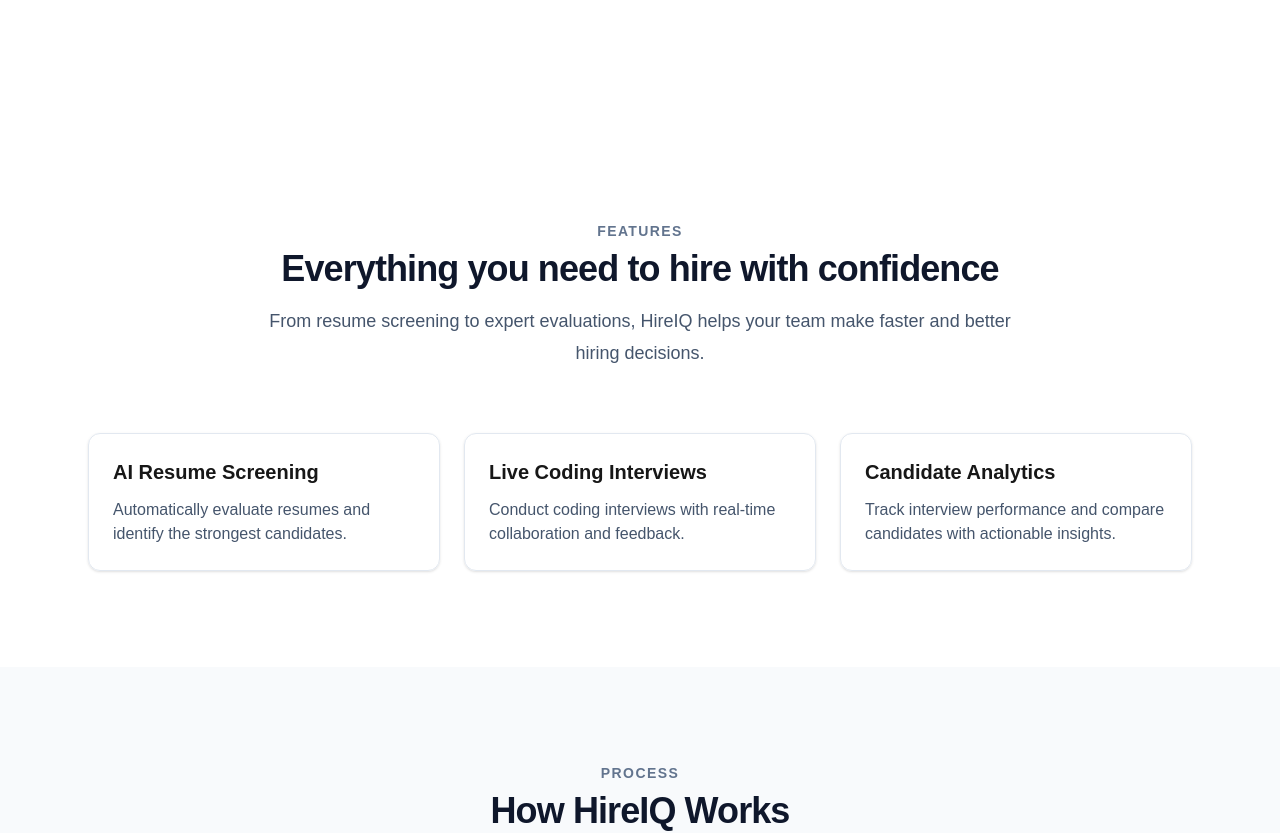
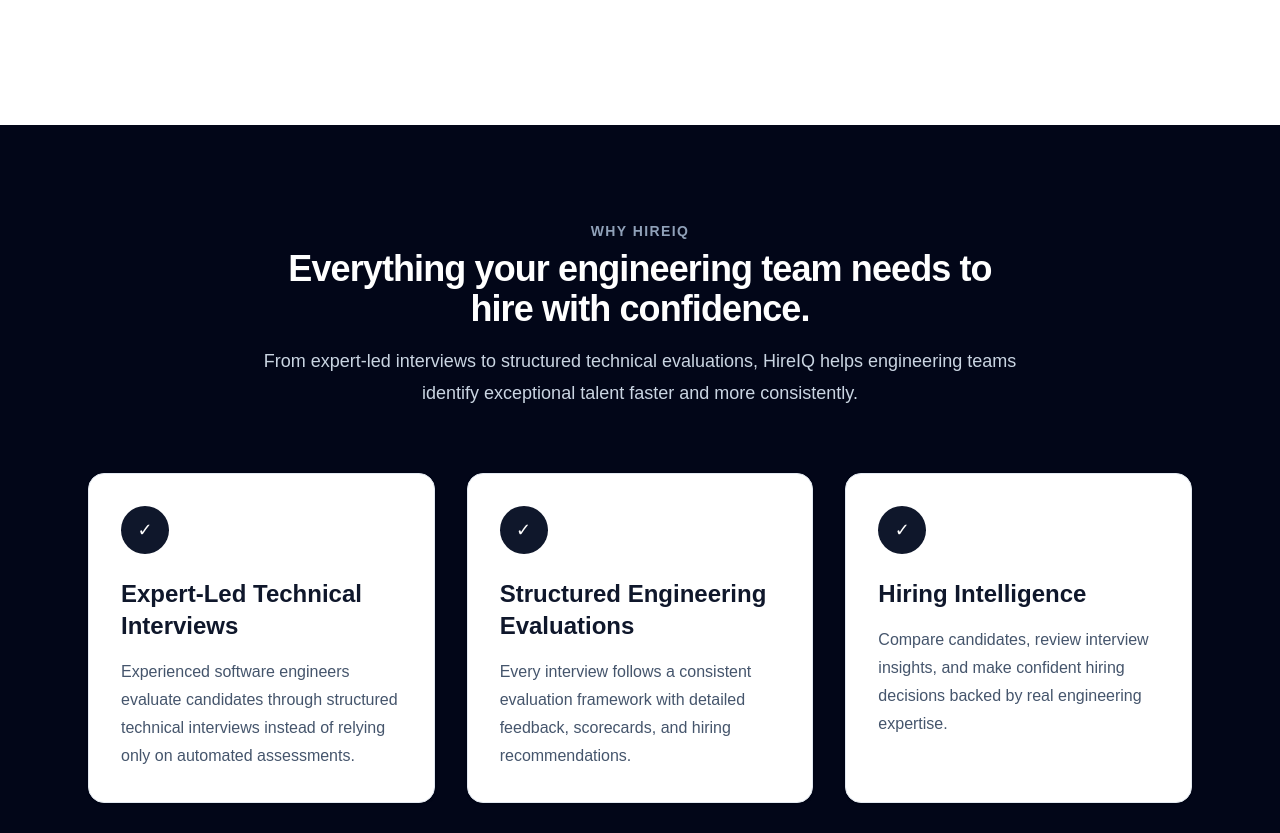
Before and after one commit to ravitejamannam/hireiq, a Next.js app: page / in a window 1280 px wide. Shown: the part 740-1573 px from the top of the page. Built offline with nearby package versions, Linux system fonts and the light colour scheme.

Commit message:
support light and dark section headings

```diff
--- a/components/marketing/FeatureCard.tsx
+++ b/components/marketing/FeatureCard.tsx
@@ -3,12 +3,23 @@
   description: string;
 };
 
-export default function FeatureCard({ title, description }: FeatureCardProps) {
+export default function FeatureCard({
+  title,
+  description,
+}: FeatureCardProps) {
   return (
-    <article className="rounded-xl border border-slate-200 p-6 shadow-sm transition-shadow duration-300 hover:shadow-md">
-      <h3 className="text-xl font-semibold">{title}</h3>
+    <article className="rounded-2xl border border-slate-200 bg-white p-8 shadow-sm transition-all duration-300 hover:-translate-y-1 hover:shadow-lg">
+      <div className="mb-6 flex h-12 w-12 items-center justify-center rounded-full bg-slate-900 text-lg text-white">
+        ✓
+      </div>
 
-      <p className="mt-3 text-slate-600">{description}</p>
+      <h3 className="text-2xl font-semibold text-slate-900">
+        {title}
+      </h3>
+
+      <p className="mt-4 leading-7 text-slate-600">
+        {description}
+      </p>
     </article>
   );
 }
--- a/components/marketing/Features.tsx
+++ b/components/marketing/Features.tsx
@@ -3,31 +3,34 @@
 
 const features = [
   {
-    title: "AI Resume Screening",
+    title: "Expert-Led Technical Interviews",
     description:
-      "Automatically evaluate resumes and identify the strongest candidates.",
+      "Experienced software engineers evaluate candidates through structured technical interviews instead of relying only on automated assessments.",
   },
   {
-    title: "Live Coding Interviews",
+    title: "Structured Engineering Evaluations",
     description:
-      "Conduct coding interviews with real-time collaboration and feedback.",
+      "Every interview follows a consistent evaluation framework with detailed feedback, scorecards, and hiring recommendations.",
   },
   {
-    title: "Candidate Analytics",
+    title: "Hiring Intelligence",
     description:
-      "Track interview performance and compare candidates with actionable insights.",
+      "Compare candidates, review interview insights, and make confident hiring decisions backed by real engineering expertise.",
   },
 ];
 
 export default function Features() {
   return (
-    <section className="mx-auto max-w-6xl px-6 py-24">
+    <section id="features" className="bg-slate-950">
+      <div className="mx-auto max-w-6xl px-6 py-24">
         <SectionHeading
-        eyebrow="Features"
-        title="Everything you need to hire with confidence"
-        description="From resume screening to expert evaluations, HireIQ helps your team make faster and better hiring decisions."
+          theme="dark"
+          eyebrow="Why HireIQ"
+          title="Everything your engineering team needs to hire with confidence."
+          description="From expert-led interviews to structured technical evaluations, HireIQ helps engineering teams identify exceptional talent faster and more consistently."
         />
-      <div className="mt-16 grid gap-6 md:grid-cols-3">
+
+        <div className="mt-16 grid gap-8 md:grid-cols-3">
           {features.map((feature) => (
             <FeatureCard
               key={feature.title}
@@ -36,6 +39,7 @@
             />
           ))}
         </div>
+      </div>
     </section>
   );
 }
--- a/components/trust/Trust.tsx
+++ b/components/trust/Trust.tsx
@@ -28,6 +28,7 @@
   return (
     <section className="mx-auto max-w-6xl px-6 py-24">
       <SectionHeading
+        theme="dark"
         eyebrow="Why HireIQ"
         title="Built for modern engineering teams"
         description="Technical hiring should be accurate, fast, and consistent."
--- a/components/ui/SectionHeading.tsx
+++ b/components/ui/SectionHeading.tsx
@@ -2,27 +2,43 @@
   eyebrow?: string;
   title: string;
   description?: string;
+  theme?: "light" | "dark";
 };
 
 export default function SectionHeading({
   eyebrow,
   title,
   description,
+  theme = "light",
 }: SectionHeadingProps) {
+  const isDark = theme === "dark";
+
   return (
     <div className="mx-auto max-w-3xl text-center">
       {eyebrow && (
-        <p className="text-sm font-semibold uppercase tracking-widest text-slate-500">
+        <p
+          className={`text-sm font-semibold uppercase tracking-widest ${
+            isDark ? "text-slate-400" : "text-slate-500"
+          }`}
+        >
           {eyebrow}
         </p>
       )}
 
-      <h2 className="mt-2 text-4xl font-bold tracking-tight text-slate-900">
+      <h2
+        className={`mt-2 text-4xl font-bold tracking-tight ${
+          isDark ? "text-white" : "text-slate-900"
+        }`}
+      >
         {title}
       </h2>
 
       {description && (
-        <p className="mt-4 text-lg leading-8 text-slate-600">
+        <p
+          className={`mt-4 text-lg leading-8 ${
+            isDark ? "text-slate-300" : "text-slate-600"
+          }`}
+        >
           {description}
         </p>
       )}
```
Lines whose indentation alone changed are shown as unchanged.
